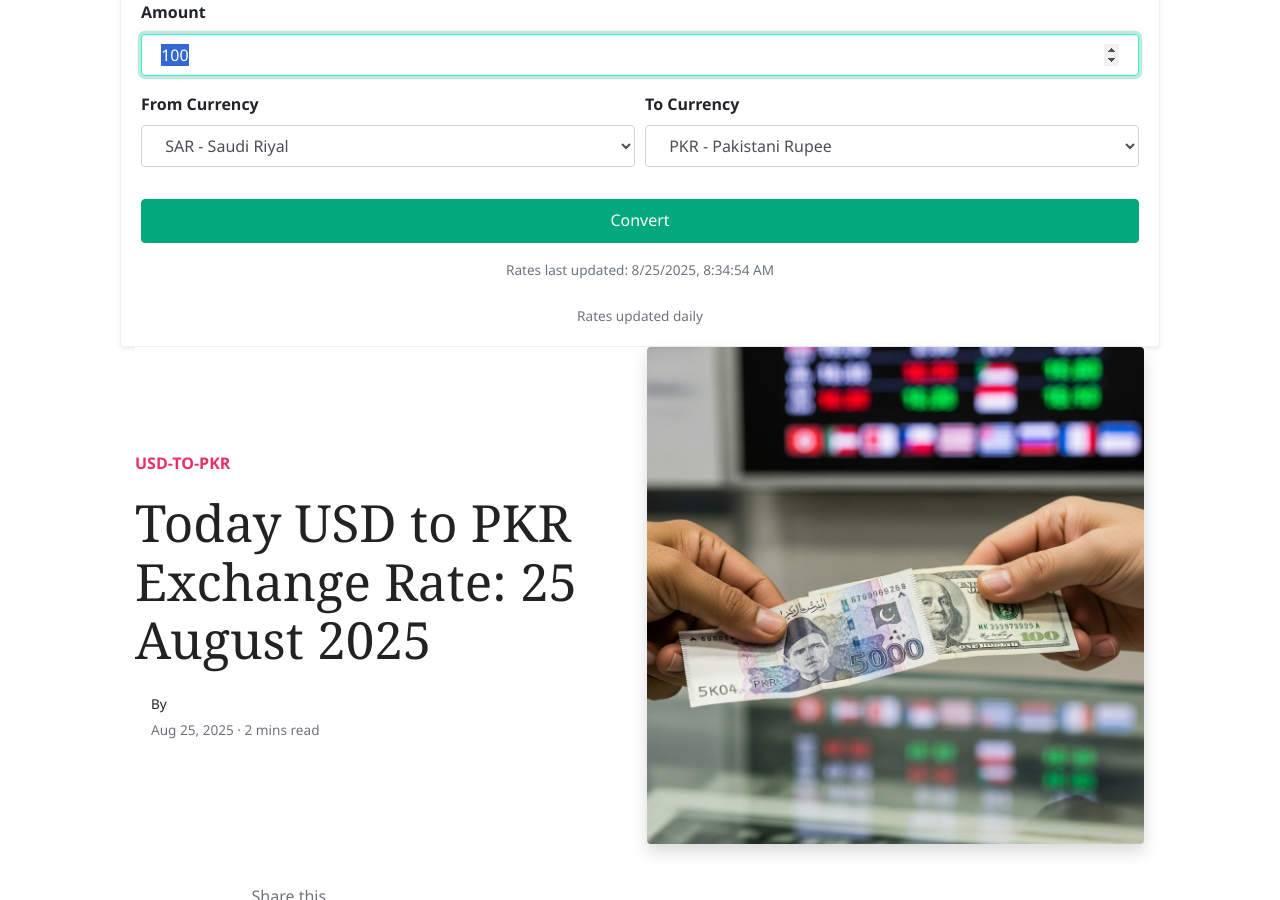
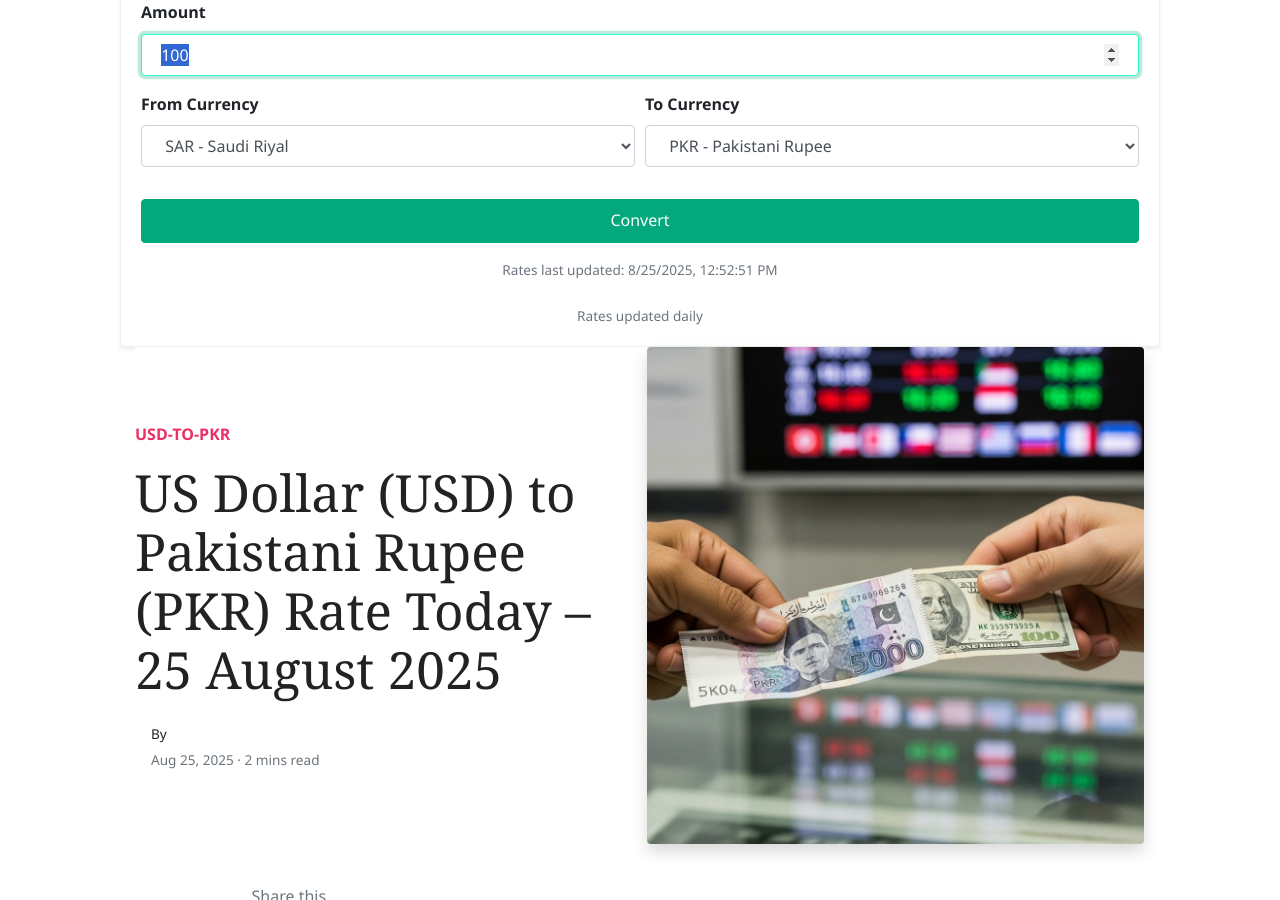
Before and after one commit to mlcom/mlcom.github.io, a Jekyll site: the page built from _posts/2025-08-25-today-us-dollar-to-pkr-exchange-rate-august-2025-prices-updated-usd-to-pkr.md, in a window 1280 px wide and 900 px high, scrolled down 242 px. Built offline with Jekyll 4.4.1, drawn with Linux system fonts in a browser that asks for light colours; nearby versions of some CDN libraries; comment, search, counter and statistics services are not loaded.

Commit message:
Automated: Update currency rates and generate daily posts

```diff
--- a/_data/rates.yml
+++ b/_data/rates.yml
@@ -1,4 +1,4 @@
-last_updated_utc: '2025-08-25T08:34:54.053614+00:00'
+last_updated_utc: '2025-08-25T12:52:51.048210+00:00'
 rates:
   AED: 3.6725
   AFN: 68.4796
--- a/_posts/2025-08-25-today-us-dollar-to-pkr-exchange-rate-august-2025-prices-updated-usd-to-pkr.md
+++ b/_posts/2025-08-25-today-us-dollar-to-pkr-exchange-rate-august-2025-prices-updated-usd-to-pkr.md
@@ -1,6 +1,6 @@
 ---
 layout: post
-title:  'Today USD to PKR Exchange Rate: 25 August 2025'
+title:  'US Dollar (USD) to Pakistani Rupee (PKR) Rate Today – 25 August 2025'
 author: jane
 categories: [ usd-to-pkr ]
 image: assets/images/usd-to-pkr-rate-today.jpg
```
Also changed, not shown: _posts/2025-08-25-today-saudi-riyal-to-pkr-exchange-rate-august-2025-prices-updated-sar-to-pkr.md (+1 -1 lines), _posts/2025-08-25-today-uk-pound-sterling-to-pkr-exchange-rate-august-2025-prices-updated-gbp-to-pkr.md (+1 -1 lines).
